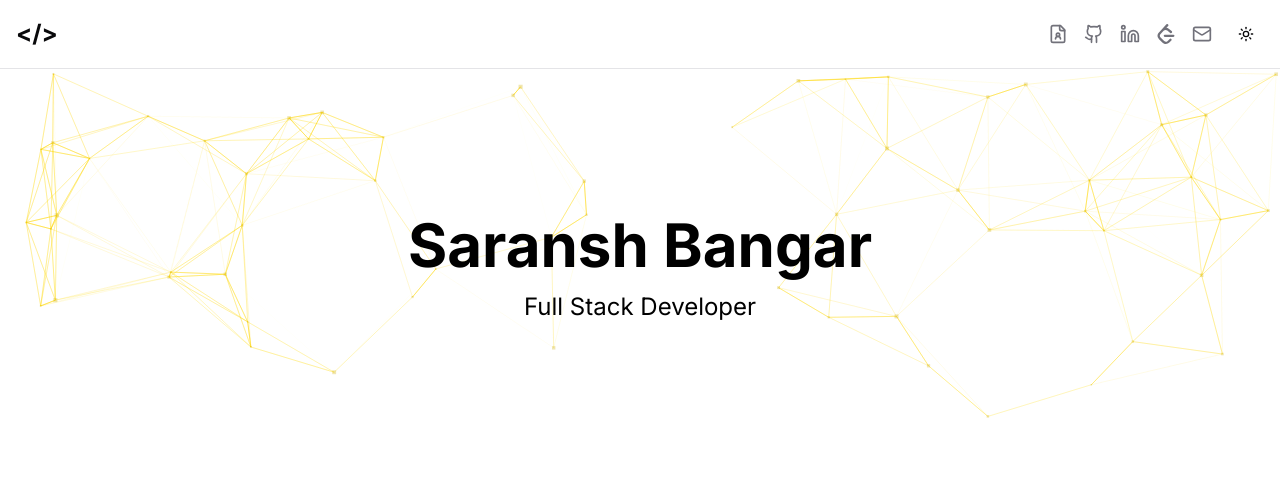
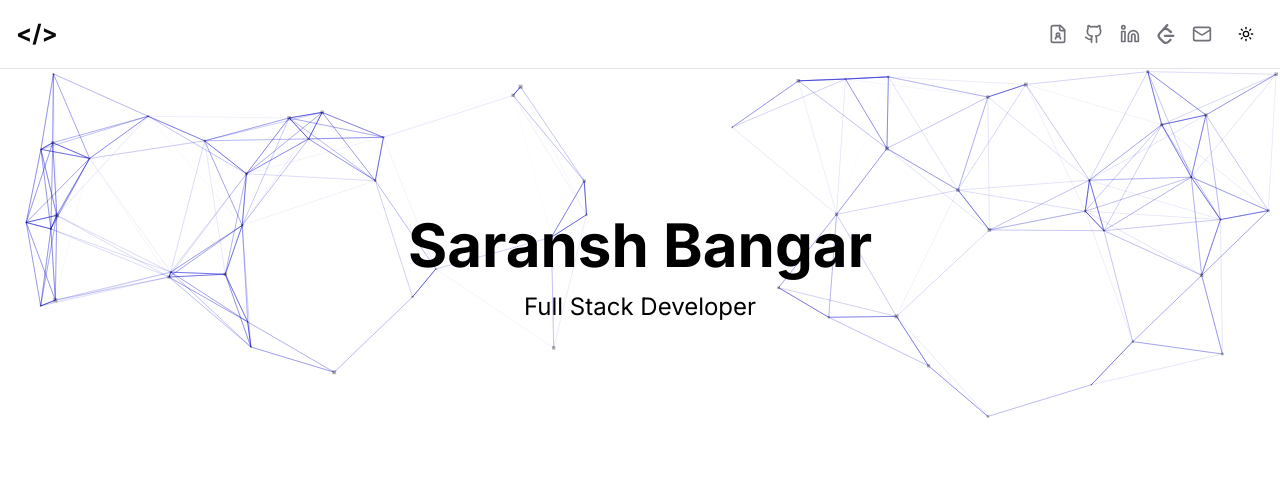
Before and after one commit to SaranshBangar/Portfolio, a Next.js app: page / in a window 1280 px wide. Shown: the top 501 px of the page. Built offline with nearby package versions, Linux system fonts and the light colour scheme; no server answers.

Commit message:
improved particles layout

```diff
--- a/src/app/metadata.ts
+++ b/src/app/metadata.ts
@@ -63,7 +63,4 @@ export const metadata: Metadata = {
       "max-snippet": -1,
     },
   },
-  verification: {
-    google: "jRa9iAzjw105jdIsA8RmRRJwF8TSigvxD26y6U4_WXE",
-  },
 };
--- a/src/components/particles-background.tsx
+++ b/src/components/particles-background.tsx
@@ -3,7 +3,7 @@ import { useEffect, useMemo, useState } from "react";
 import { loadSlim } from "@tsparticles/slim";
 import type { ISourceOptions } from "@tsparticles/engine";
 import { useTheme } from "next-themes";
-import { color } from "framer-motion";
+import { color, distance } from "framer-motion";
 
 interface ParticlesBackgroundProps {
   id: string;
@@ -40,6 +40,10 @@ const ParticlesBackground = ({ id, className }: ParticlesBackgroundProps) => {
             enable: true,
             mode: "grab",
           },
+          onClick: {
+            enable: true,
+            mode: "repulse",
+          },
         },
         modes: {
           push: {
@@ -51,17 +55,21 @@ const ParticlesBackground = ({ id, className }: ParticlesBackgroundProps) => {
               opacity: theme === "dark" ? 0.5 : 0.3,
             },
           },
+          repulse: {
+            distance: 200,
+            duration: 0.4,
+          },
         },
       },
       particles: {
         color: {
-          value: theme === "dark" ? "#FFD700" : "#CCAC00",
+          value: theme === "dark" ? "#FFD700" : "#000000",
         },
         links: {
-          color: "#FFD700",
+          color: theme === "dark" ? "#FFD700" : "#0000CC",
           distance: 150,
           enable: true,
-          opacity: theme === "dark" ? 0.3 : 0.5,
+          opacity: theme === "dark" ? 0.4 : 0.5,
           width: 1,
         },
         move: {
```
